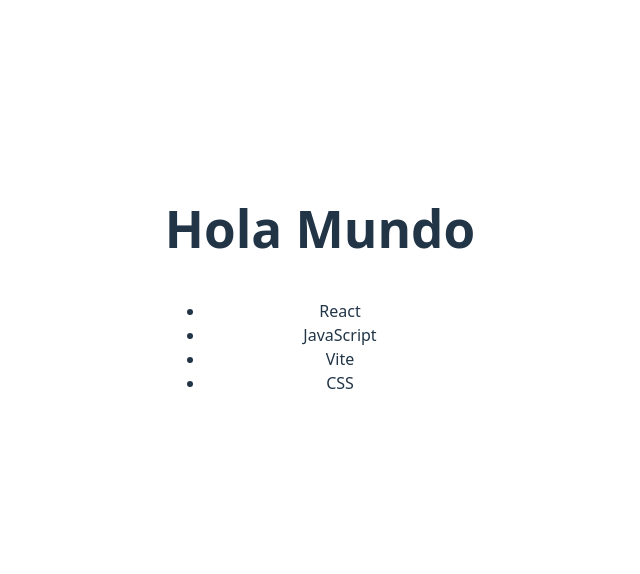
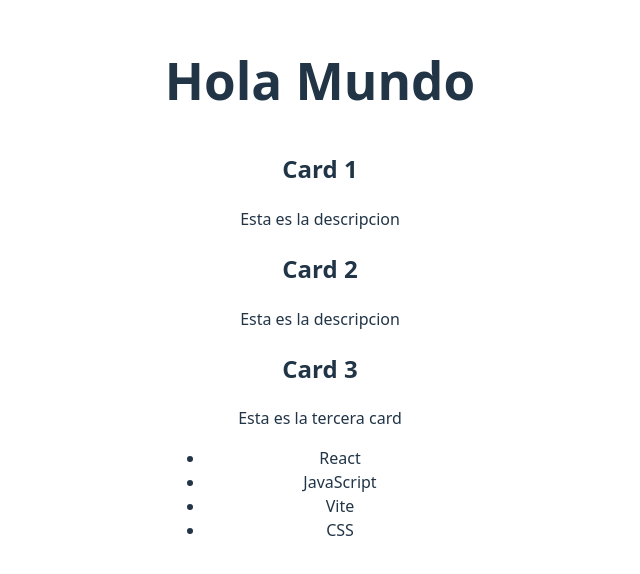
Before and after one commit to javierhrzgt/Curso-de-React, a React app: page / in a window 1280 px wide. Shown: the part 116-690 px from the top of the page, without its empty margins (320-960 px from the left). Built offline with nearby package versions, Linux system fonts and the light colour scheme; the HTML template or start-up script is replaced by a standard one.

Commit message:
Aprendimos sobre la reutilizacion de elementos por medio de las props

```diff
--- a/src/App.jsx
+++ b/src/App.jsx
@@ -1,3 +1,4 @@
+import Card from './components/card'
 import './App.css'
 
 function App() {
@@ -6,6 +7,10 @@
   return (
     <section>
       <h1>Hola Mundo</h1>
+      <Card title="Card 1" description={"Esta es la descripcion"}/>
+      <Card title="Card 2" description={"Esta es la descripcion"}/>
+      <Card title="Card 3" description={"Esta es la tercera card"}/>
+
       <ul>
         {
           items.map((item, index) => (
--- /dev/null
+++ b/src/components/card.jsx
@@ -0,0 +1,10 @@
+const Card =({title,description}) => {
+    return (
+        <section>
+            <h2>{title}</h2>
+            <p>{description}</p>
+        </section>
+    )
+}
+
+export default Card
```
